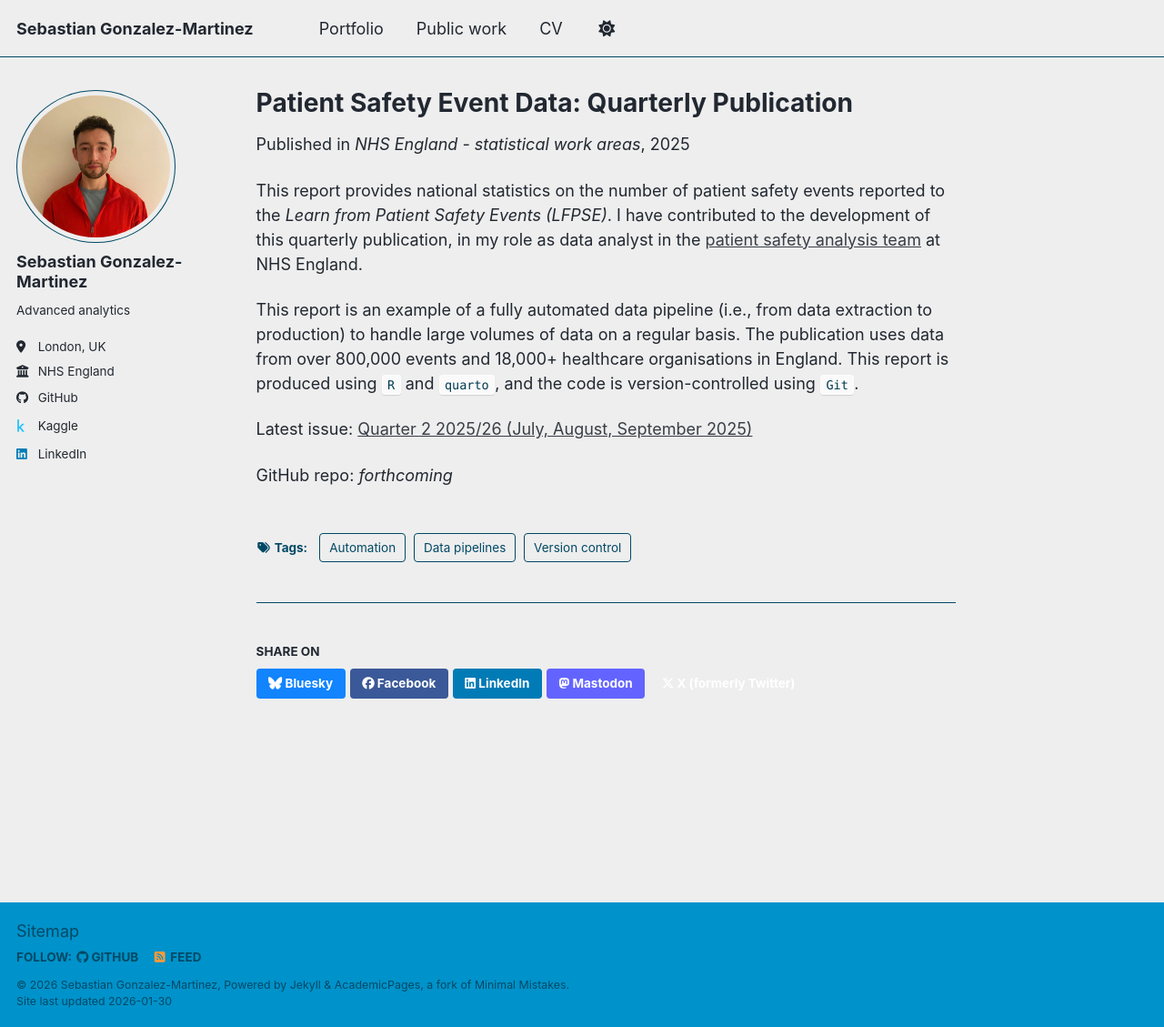
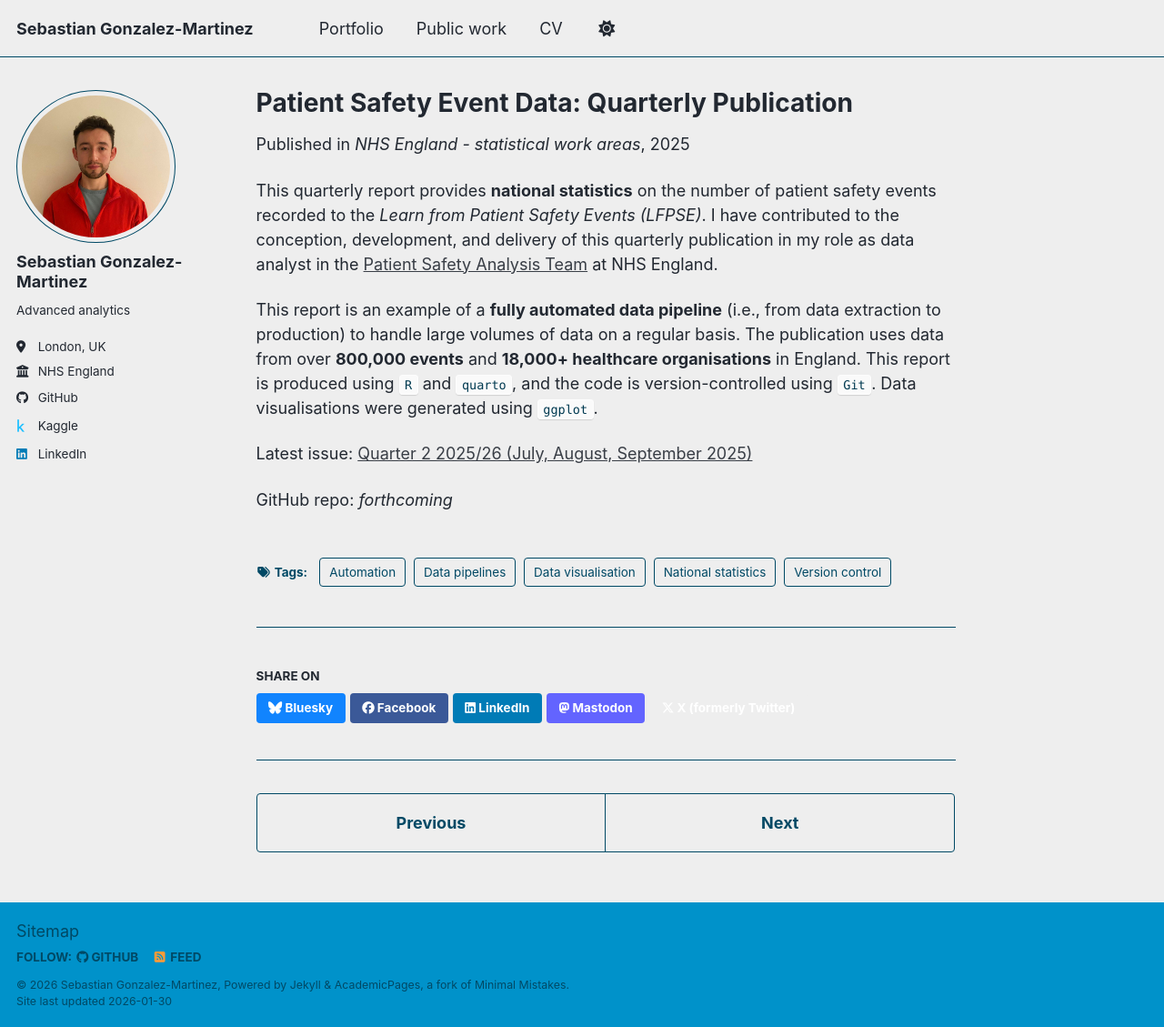
Before and after one commit to znogbes/sebastian-gonzalez-portfolio, a Jekyll site: the page built from _publications/2025-02-11-event-stats-quarterly.md, in a window 1280 px wide and 1129 px high. Shown: the whole window at 91% size. Built offline with Jekyll 4.4.1, drawn with Linux system fonts in a browser that asks for light colours; a script bundle is joined from its source files by our own code; library files that are not in the unit come from our copies.

Commit message:
Added transition report pub info and revised text

```diff
--- a/_publications/2025-02-11-event-stats-quarterly.md
+++ b/_publications/2025-02-11-event-stats-quarterly.md
@@ -12,11 +12,13 @@
   - Automation
   - Data pipelines
   - Version control
+  - National statistics
+  - Data visualisation
 ---
 
-This report provides national statistics on the number of patient safety events reported to the *Learn from Patient Safety Events (LFPSE)*. I have contributed to the development of this quarterly publication, in my role as data analyst in the [patient safety analysis team](https://github.com/nhs-england-patient-safety) at NHS England.
+This quarterly report provides **national statistics** on the number of patient safety events recorded to the *Learn from Patient Safety Events (LFPSE)*. I have contributed to the conception, development, and delivery of this quarterly publication in my role as data analyst in the [Patient Safety Analysis Team](https://github.com/nhs-england-patient-safety) at NHS England.
 
-This report is an example of a fully automated data pipeline (i.e., from data extraction to production) to handle large volumes of data on a regular basis. The publication uses data from over 800,000 events and 18,000+ healthcare organisations in England. This report is produced using `R` and `quarto`, and the code is version-controlled using `Git`.
+This report is an example of a **fully automated data pipeline** (i.e., from data extraction to production) to handle large volumes of data on a regular basis. The publication uses data from over **800,000 events** and **18,000+ healthcare organisations** in England. This report is produced using `R` and `quarto`, and the code is version-controlled using `Git`. Data visualisations were generated using `ggplot`.
 
 Latest issue: [Quarter 2 2025/26 (July, August, September 2025)](https://www.england.nhs.uk/statistics/statistical-work-areas/patient-safety-data/2025-26/quarter-2-2025-26-july-august-september-2025/)
 
```
Also changed, not shown: _publications/2026-01-30-nrls-to-lfpse-transition-report.md (added, +26 -0 lines).
